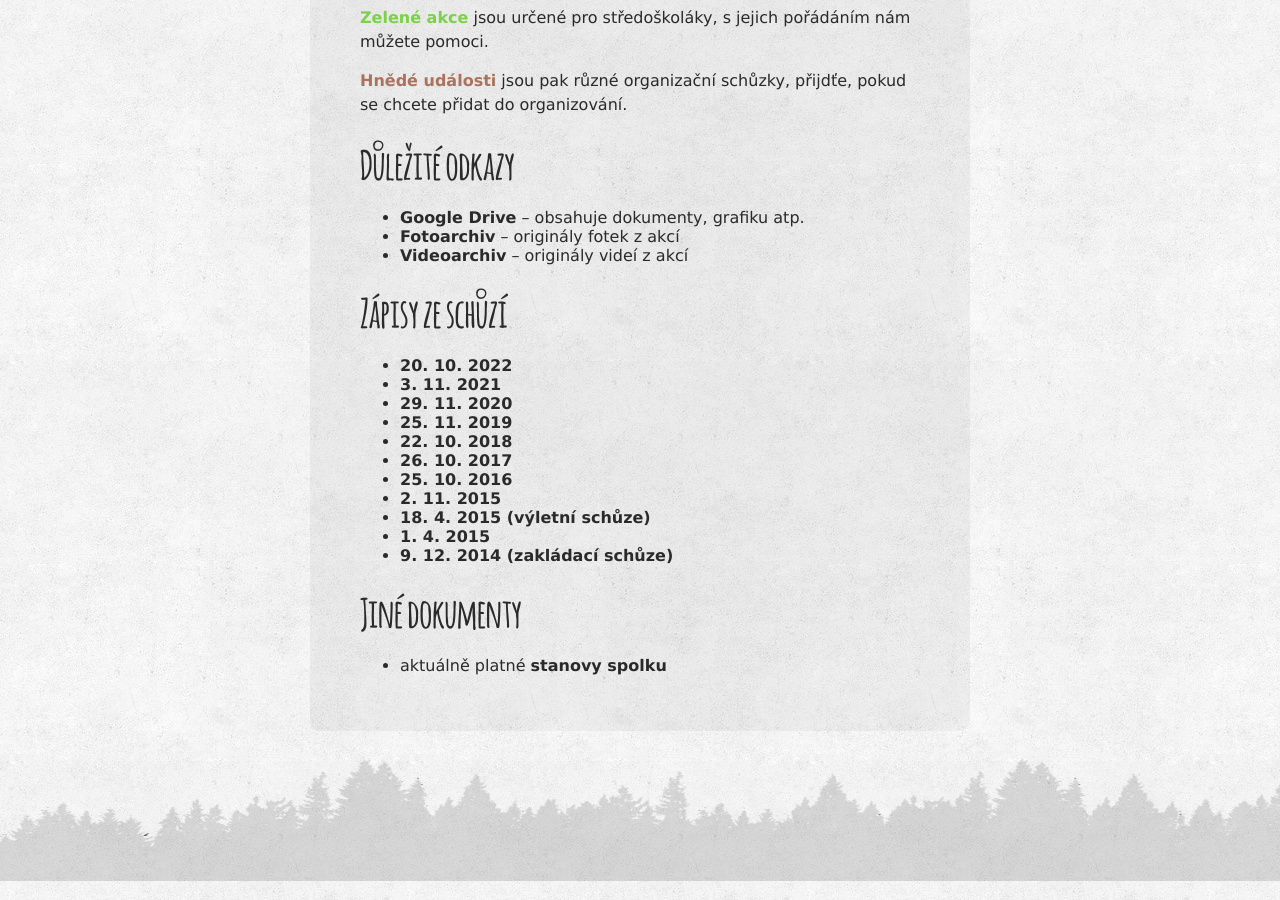
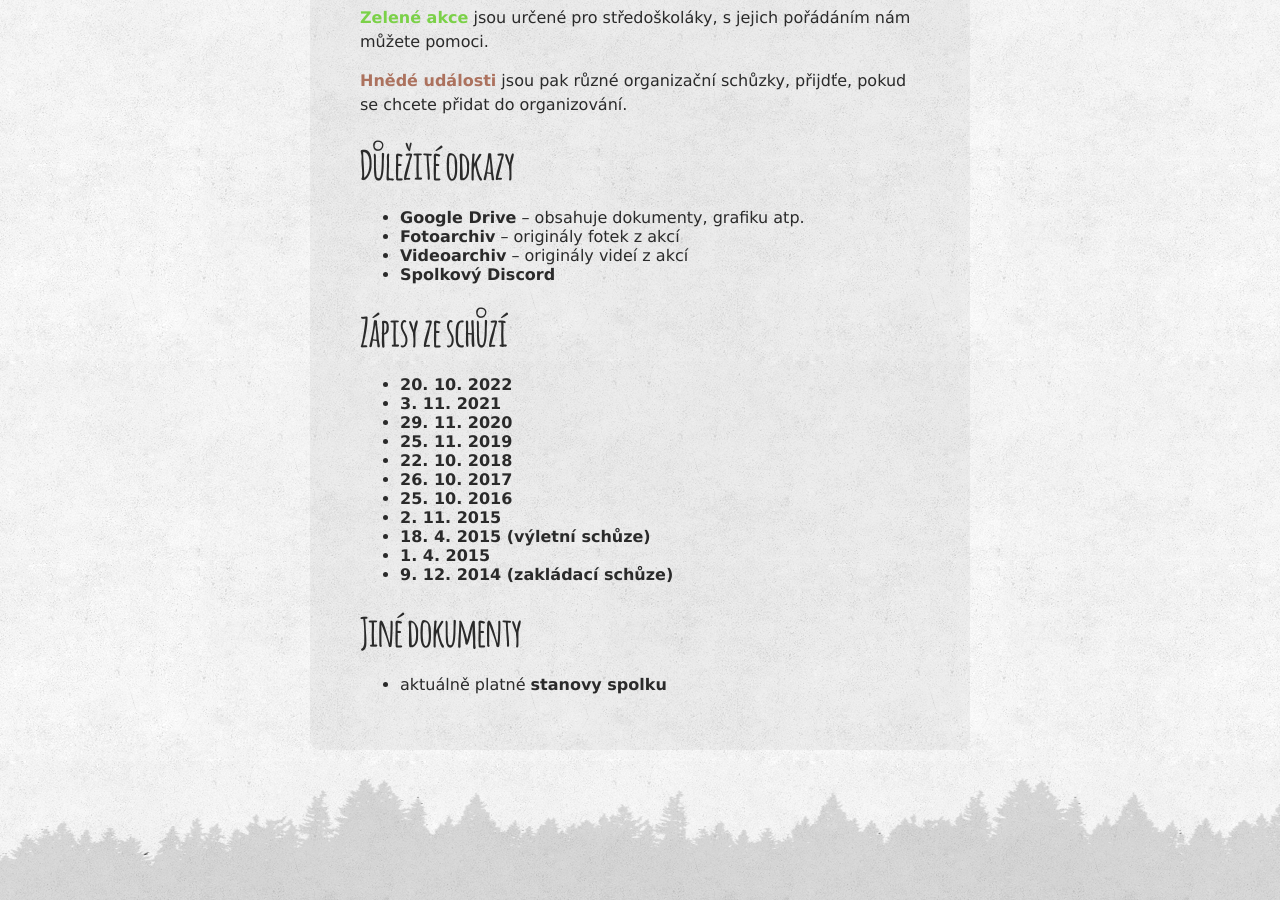
Before and after one commit to zverinec/zverinec-web, a Jekyll site: the page built from _pages/for-members.md, in a window 1280 px wide and 900 px high, scrolled down 1039 px. Built offline with Jekyll 4.4.1, drawn with Linux system fonts in a browser that asks for light colours; comment, search, counter and statistics services are not loaded.

Commit message:
For-members: add link to out Discord.

```diff
--- a/_pages/for-members.md
+++ b/_pages/for-members.md
@@ -24,6 +24,7 @@ schůzky, přijdťe, pokud se chcete přidat do organizování.
  * [Google Drive](https://drive.google.com/drive/folders/0AMoSkYW75f4UUk9PVA) – obsahuje dokumenty, grafiku atp.
  * [Fotoarchiv](https://drive.google.com/drive/folders/0AOcydfoZVpRMUk9PVA) – originály fotek z akcí
  * [Videoarchiv](https://drive.google.com/drive/folders/0ALYn5YGLWqpOUk9PVA) – originály videí z akcí
+ * [Spolkový Discord](https://discord.gg/3HmpyKqcbx)
 
 ## Zápisy ze schůzí
 
```
